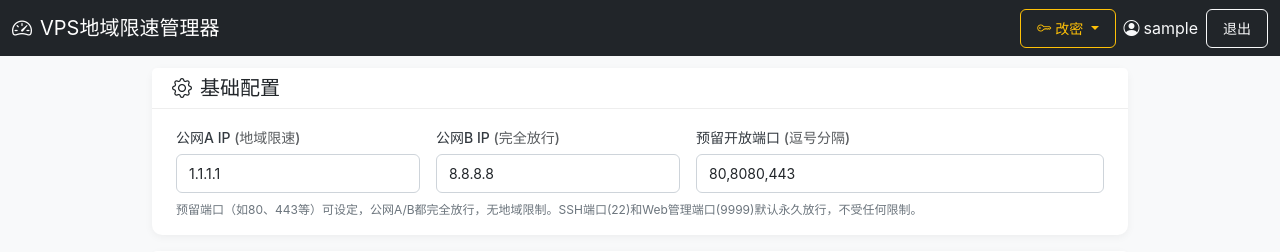
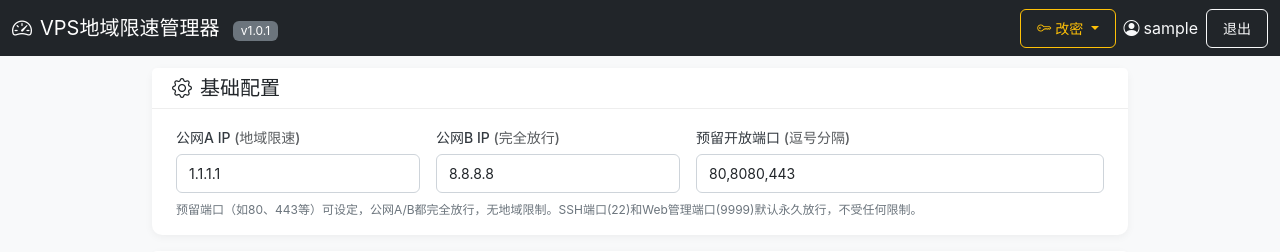
Before and after one commit to hotick/vps-speed-limiter, a Flask app: page / in a window 1280 px wide. Shown: the top 252 px of the page. Run offline with Flask 3, Linux system fonts and the light colour scheme; the visitor is signed in with stand-in values (Sample User, id 1); data that the repository does not hold is empty; some libraries are stand-ins or nearby versions.

Commit message:
chore: 导航栏显示版本号 v1.0.1

```diff
--- a/templates/base.html
+++ b/templates/base.html
@@ -15,6 +15,7 @@
             <div class="container-fluid">
                 <a class="navbar-brand" href="{{ url_for('dashboard') }}">
                     <i class="bi bi-speedometer2 me-2"></i>VPS地域限速管理器
+                    <span class="badge bg-secondary ms-2" style="font-size:0.6em;font-weight:normal">v1.0.1</span>
                 </a>
                 <div class="d-flex align-items-center gap-2">
                     <div class="dropdown">
```
